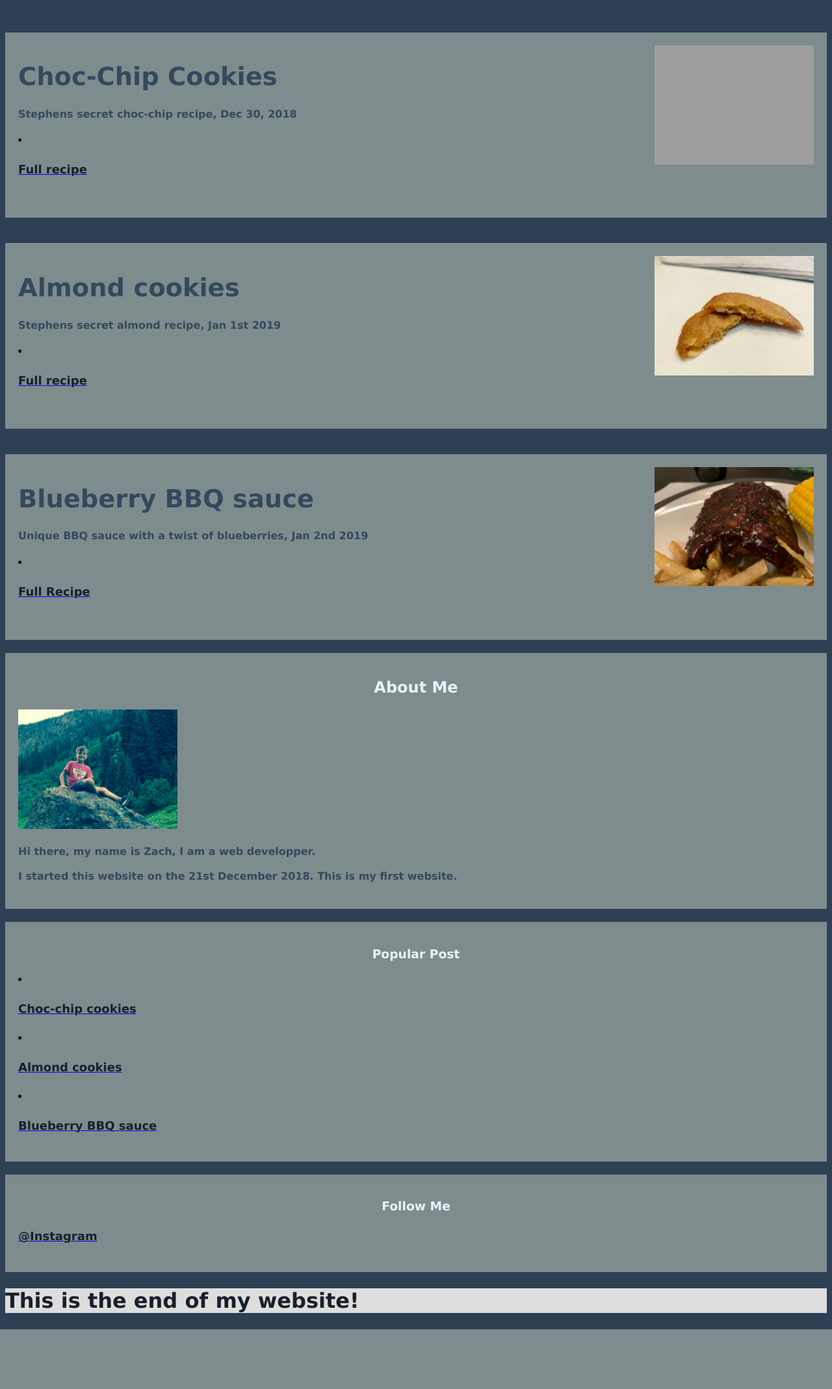
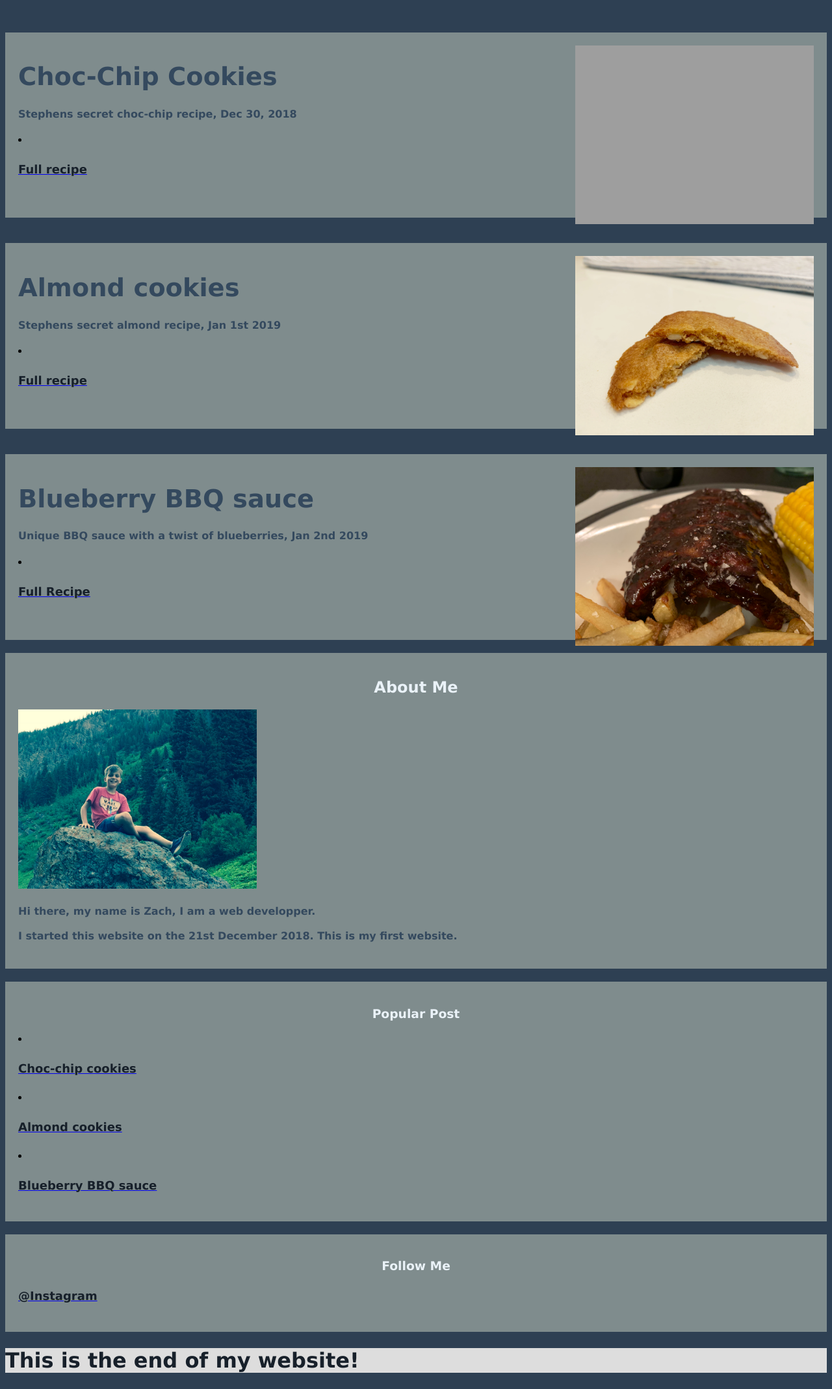
Before and after one commit to zachstep05/zachstep05.github.io, a PHP site: page /index.html in a window 1280 px wide. Shown: the part 120-2258 px from the top of the page at 65% size. Before the commit the page ends 2166 px from the top, so only its background shows below. Run offline with PHP 8.4, Linux system fonts and the light colour scheme; grey boxes are pictures that could not be loaded.

Commit message:
Update styles.css

```diff
--- a/styles.css
+++ b/styles.css
@@ -56,6 +56,6 @@ h1, h4, h6 {
   width: 50%;
 }
 img {
-  width: 20%;
+  width: 30%;
   height: auto;
 }
```
